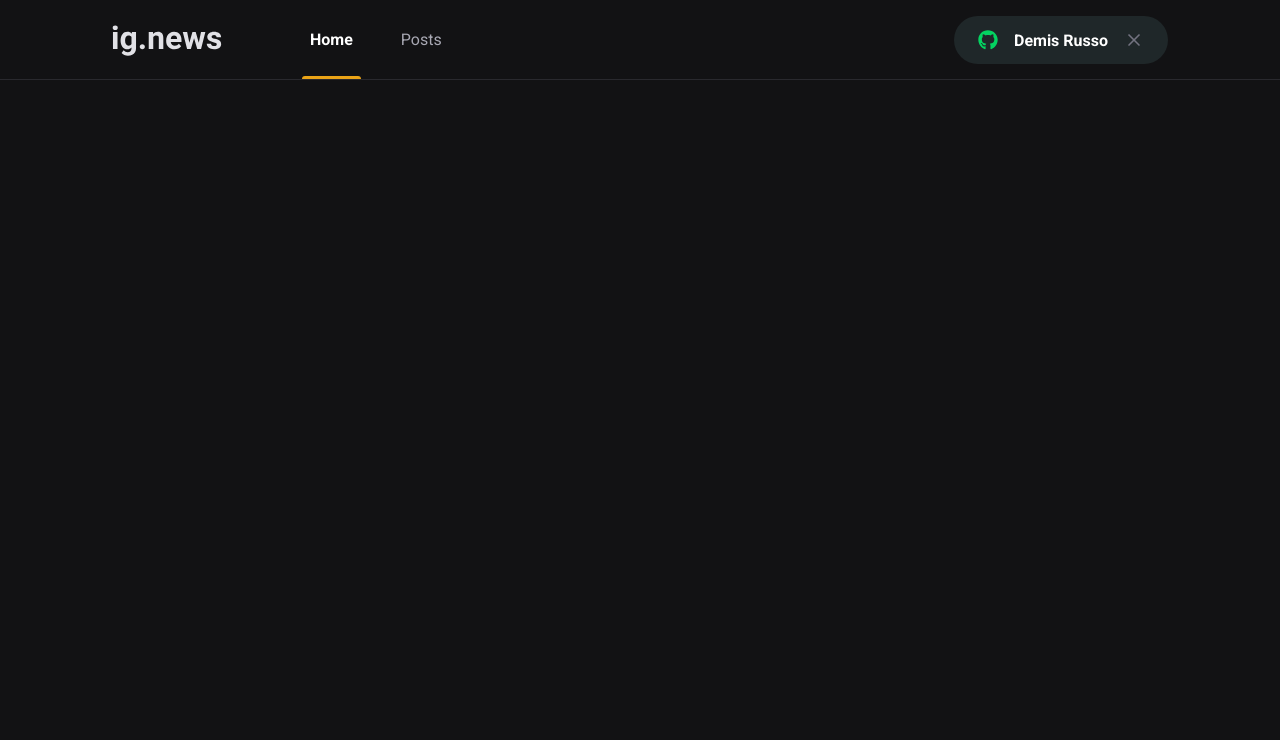
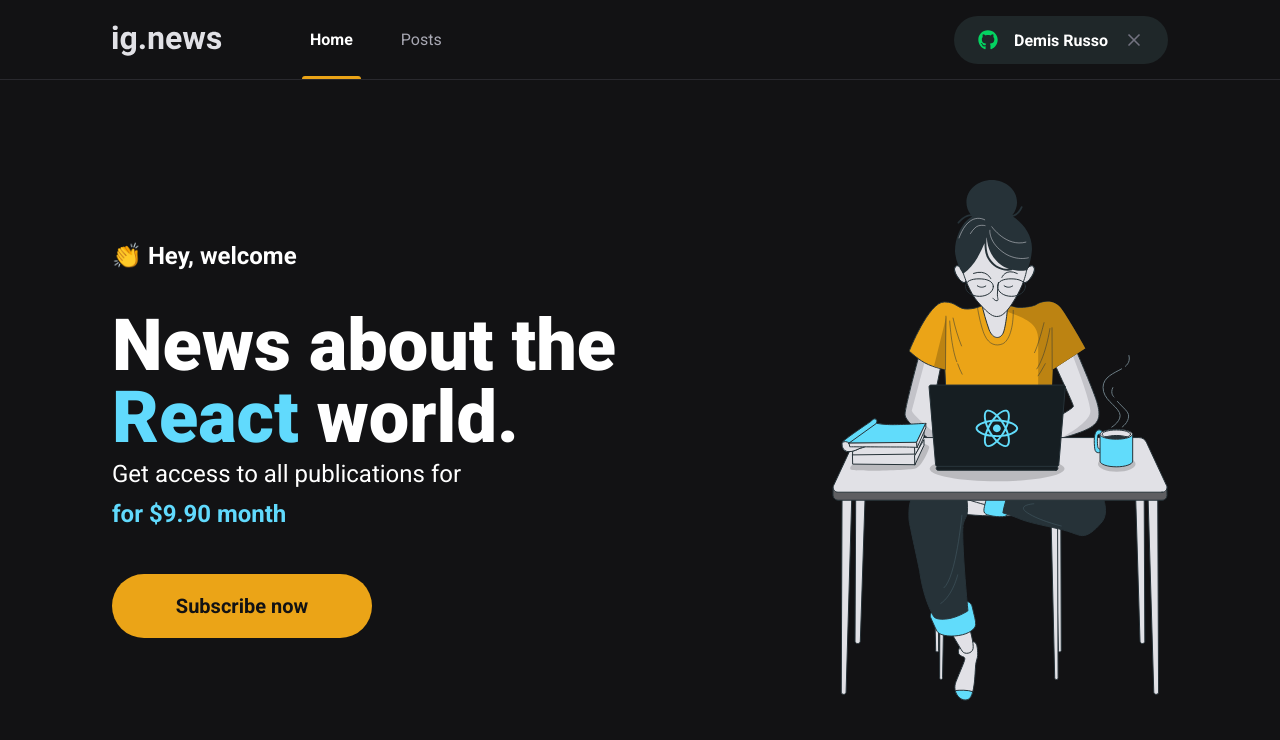
Before and after one commit to demisrusso9/ig.news, a Next.js app: page / in a window 1280 px wide. Shown: the top 740 px of the page. Built offline with nearby package versions, Linux system fonts and the light colour scheme.

Commit message:
feat: Home page
Add styled home page with a SubscribeButton component

```diff
--- /dev/null
+++ b/src/components/SubscribeButton/index.tsx
@@ -0,0 +1,10 @@
+import { useState } from 'react'
+import styles from './styles.module.scss'
+
+export function SubscribeButton() {
+  return (
+    <button type='button' className={styles.subscribeButton}>
+      Subscribe now
+    </button>
+  )
+}
--- /dev/null
+++ b/src/components/SubscribeButton/styles.module.scss
@@ -0,0 +1,20 @@
+.subscribeButton {
+  height: 4rem;
+  width: 260px;
+  border: 0;
+  border-radius: 2rem;
+  background: var(--yellow-500);
+  color: var(--gray-900);
+  font-size: 1.25rem;
+  font-weight: bold;
+
+  transition: filter 0.2s;
+
+  display: flex;
+  align-items: center;
+  justify-content: center;
+
+  &:hover {
+    filter: brightness(0.8);
+  }
+}
--- /dev/null
+++ b/src/pages/home.module.scss
@@ -0,0 +1,45 @@
+.contentContainer {
+  max-width: 1120px;
+  margin: 0 auto;
+  padding: 0 2rem;
+
+  height: calc(100vh - 5rem);
+
+  display: flex;
+  align-items: center;
+  justify-content: space-between;
+}
+
+.hero {
+  max-width: 600px;
+
+  > span {
+    font-size: 1.5rem;
+    font-weight: bold;
+  }
+
+  h1 {
+    font-size: 4.5rem;
+    line-height: 4.5rem;
+    font-weight: 900;
+    margin-top: 2.5rem;
+
+    span {
+      color: var(--cyan-500);
+    }
+  }
+
+  p {
+    font-size: 1.5rem;
+    line-height: 2.5rem;
+
+    span {
+      color: var(--cyan-500);
+      font-weight: bold;
+    }
+  }
+
+  button {
+    margin-top: 2.5rem;
+  }
+}
--- a/src/pages/index.tsx
+++ b/src/pages/index.tsx
@@ -1,11 +1,32 @@
 import Head from 'next/head'
+import { SubscribeButton } from '../components/SubscribeButton'
+import styles from './home.module.scss'
 
 export default function Home() {
   return (
     <>
       <Head>
-        <title>Inicio | Ig.news</title>
+        <title>Home | Ig.news</title>
       </Head>
+
+      <main className={styles.contentContainer}>
+        <section className={styles.hero}>
+          <span>👏 Hey, welcome</span>
+
+          <h1>
+            News about the <span>React</span> world.
+          </h1>
+
+          <p>
+            Get access to all publications for <br />
+            <span>for $9.90 month</span>
+          </p>
+
+          <SubscribeButton />
+        </section>
+
+        <img src='/images/avatar.svg' alt='Girl codding' />
+      </main>
     </>
   )
 }
```
